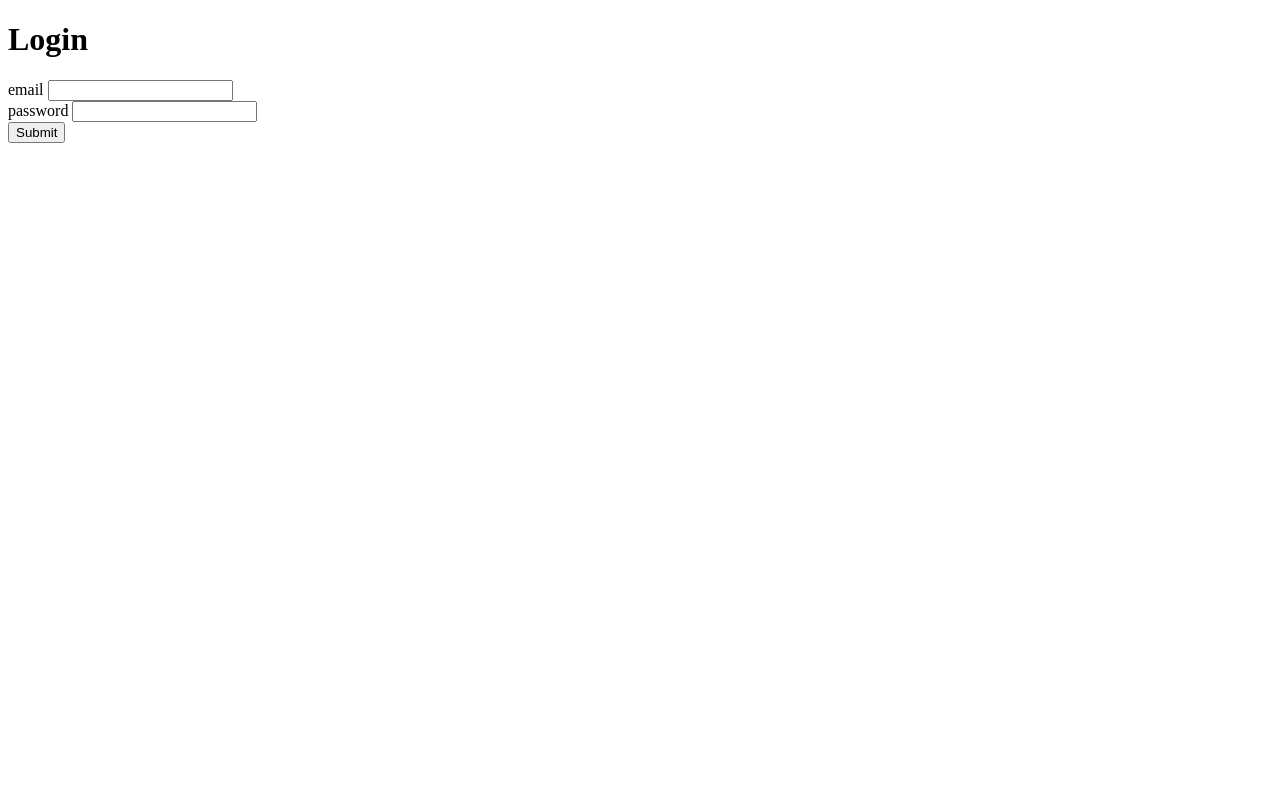
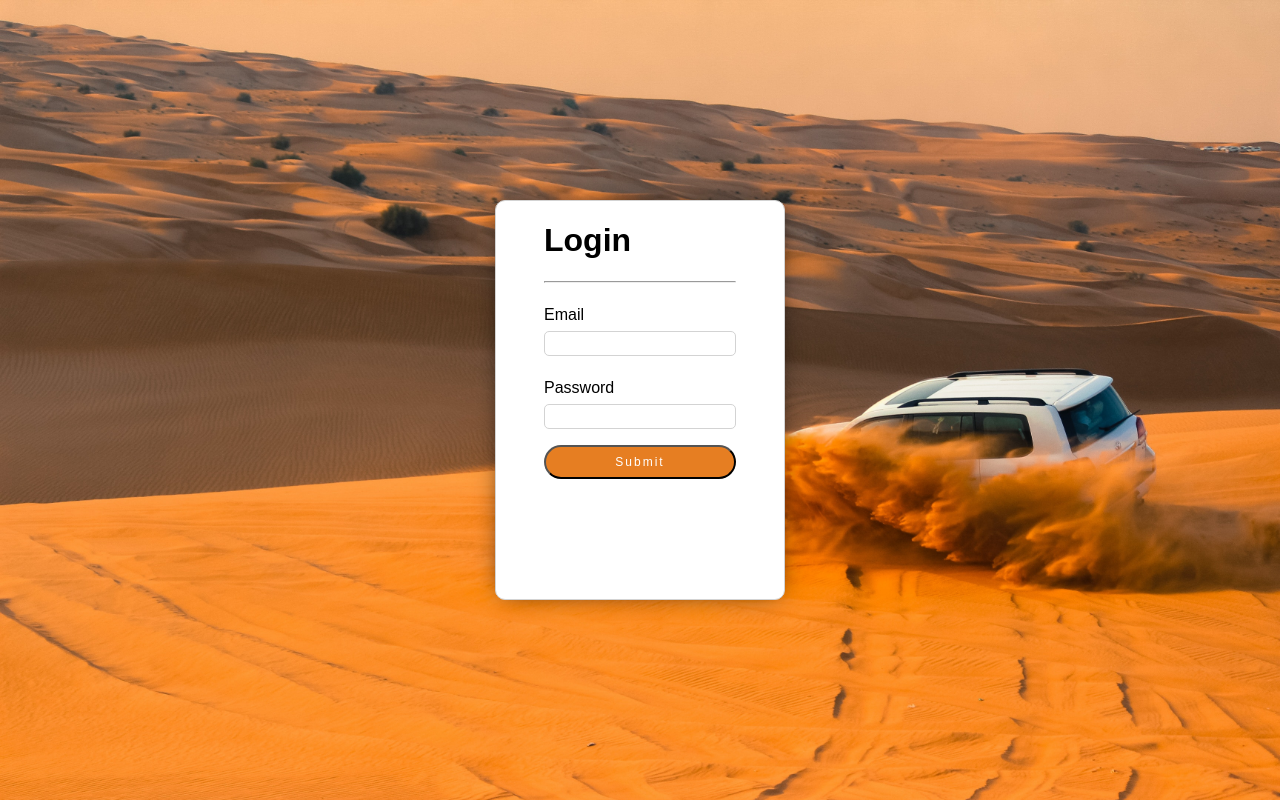
Before and after one commit to fajarkarim/simple-test-with-cypress, a website: page src/web/public/index.html in a window 1280 px wide. Drawn offline with Linux system fonts and the light colour scheme.

Commit message:
styling login page

```diff
--- /dev/null
+++ b/src/web/public/css/style.css
@@ -0,0 +1,61 @@
+body {
+    margin: 0;
+}
+
+#container {
+    display: flex;
+    justify-content: center;
+    align-items: center;
+    height: 100vh;
+    background-image: url("../assets/background.jpg");
+    background-repeat: no-repeat;
+    background-size: cover;
+}
+
+.box__login {
+    background-color: white;
+    width: 15%;
+    height: 50%;
+    max-height: 350px;
+    border: 1px solid lightgray;
+    padding: 0px 48px 48px 48px;
+    border-radius: 10px;
+    box-shadow: 0px 0px 26px -7px rgba(0,0,0,0.75);
+    font-family: sans-serif;
+}
+
+.input__wrapper {
+    line-height: 2;
+    display: flex;
+    flex-direction: column;
+    margin: 16px 0px;
+}
+
+.input__wrapper input {
+    border: 1px solid lightgray;
+    border-radius: 5px;
+    padding: 4px;
+}
+
+#loginButton {
+    width: 100%;
+    outline: 0;
+    transition: background-color 0.3s ease;
+    background-color: #e67e22;
+    border-radius: 20px;
+    color: white;
+    padding: 8px 0px;
+    cursor: pointer;
+    font-family: sans-serif;
+    font-size: 12px;
+    letter-spacing: 2px;
+}
+
+#loginButton:hover {
+    background-color: #bf6516;
+}
+
+.error {
+    color: red;
+    font-size: 12px;
+}
--- a/src/web/public/index.html
+++ b/src/web/public/index.html
@@ -3,23 +3,25 @@
 <head>
     <meta charset="UTF-8">
     <title>Cypress</title>
+    <link rel="stylesheet" href="./css/style.css">
 </head>
 <body>
     <div id="container">
         <div class="box__login">
             <h1>Login</h1>
-            <div>
-                <label for="inputEmail">email</label>
-                <input id="inputEmail" type="text"/>
+            <hr>
+            <div class="input__wrapper">
+                <label for="inputEmail">Email</label>
+                <input id="inputEmail" type="text" onkeydown="handleOnEnter(event)"/>
+                <div class="error" id="errorEmail"></div>
             </div>
-            <div id="errorEmail"></div>
 
-            <div>
-                <label for="inputPassword">password</label>
-                <input id="inputPassword" type="password"/>
+            <div class="input__wrapper">
+                <label for="inputPassword">Password</label>
+                <input id="inputPassword" type="password" onkeydown="handleOnEnter(event)"/>
+                <div id="errorPassword" class="error"></div>
             </div>
-            <div id="errorPassword"></div>
-            <button id="loginButton" onclick="handleLoginButtonOnClick()">Submit</button>
+            <button id="loginButton" onclick="handleLoginButtonOnClick()" >Submit</button>
         </div>
     </div>
     <script>
@@ -27,19 +29,47 @@
             let emailValue = document.getElementById('inputEmail').value;
             let passwordValue = document.getElementById('inputPassword').value;
             handleErrorEmailAndPassword(emailValue, passwordValue);
+        }
 
+        function handleOnEnter(event) {
+            if (event.key === "Enter") {
+                event.preventDefault();
+                handleLoginButtonOnClick();
+            }
         }
 
         function handleErrorEmailAndPassword(email, password) {
             let errorEmailElement = document.getElementById('errorEmail');
             let errorPasswordElement = document.getElementById('errorPassword');
+            if (!email || email === '') {
+                errorEmailElement.innerText = 'Email cannot be empty';
+            }
+
+            if (!password || password === '') {
+                errorPasswordElement.innerText = 'Password cannot be empty';
+                return;
+            }
+
+            if (!validateEmail(email)) {
+                errorEmailElement.innerText = 'Invalid Email Format';
+                return;
+            }
+
             if(email !== 'fajar@gmail.com') {
                 errorEmailElement.innerText = 'Email is invalid';
             }
 
             if(password !== 'fajar') {
                 errorPasswordElement.innerText = 'Password is invalid';
+                return;
             }
+
+            window.location = '/dashboard';
+        }
+
+        function validateEmail(email) {
+            var re = /^(([^<>()\[\]\\.,;:\s@"]+(\.[^<>()\[\]\\.,;:\s@"]+)*)|(".+"))@((\[[0-9]{1,3}\.[0-9]{1,3}\.[0-9]{1,3}\.[0-9]{1,3}\])|(([a-zA-Z\-0-9]+\.)+[a-zA-Z]{2,}))$/;
+            return re.test(String(email).toLowerCase());
         }
 
     </script>
```
Also changed, not shown: cypress/integration/login/login.spec.js (added, +55 -0 lines), cypress/integration/login/positif_login.spec.js (deleted, +0 -19 lines), src/web/public/dashboard/index.html (added, +11 -0 lines), src/web/public/assets/background.jpg (added).
